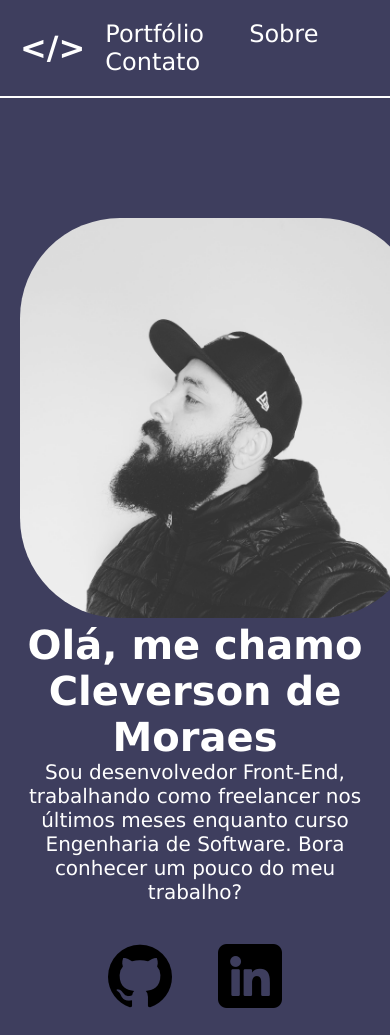
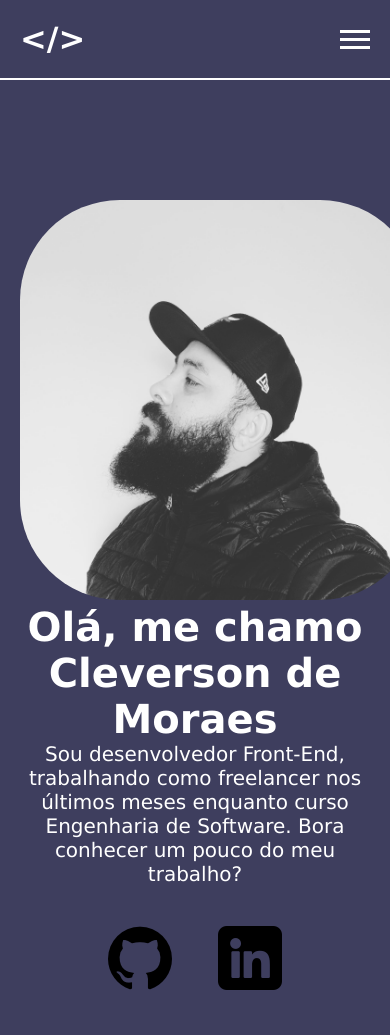
Before and after one commit to cleversonmoraes/portfolio, a plain HTML site: page index.html in a window 390 px wide. Shown: the top 1035 px of the page. Drawn offline with Linux system fonts and the light colour scheme.

Commit message:
menu hamburguer adc

```diff
--- a/index.html
+++ b/index.html
@@ -8,15 +8,17 @@
     <link rel="stylesheet" href="https://cdnjs.cloudflare.com/ajax/libs/font-awesome/5.15.4/css/all.min.css">
     <link rel="icon" href="./imagens/html-icon.png">
     <link rel="stylesheet" href="style.css">
+    <script src="menu-hamburguer.js" defer></script>
 </head>
 
 <body>
     <header class="containerHeader">
         <h1 class="logo">&lt;/&gt;</h1>
+        <button class="hamburguer"></button>
         <div class="containerOptions">
-            <a href="index.html#titlePortfolio"><span class="options">Portfólio</span></a>
-            <a href="about.html" target="_blank"><span class="options">Sobre</span></a>
-            <a href="index.html#titleContact"><span class="options">Contato</span></a>
+            <span class="options"><a href="index.html#titlePortfolio">Portfólio</a></span>
+            <span class="options"> <a href="about.html" target="_blank">Sobre</a></span>
+            <span class="options"><a href="index.html#titleContact">Contato</a></span>
         </div>
     </header>
 
--- /dev/null
+++ b/menu-hamburguer.js
@@ -0,0 +1,5 @@
+const hamburguer = document.querySelector(".hamburguer")
+const containerHeader = document.querySelector(".containerHeader")
+
+hamburguer.addEventListener("click", () =>
+    containerHeader.classList.toggle("active"))
--- a/style.css
+++ b/style.css
@@ -25,7 +25,7 @@ a {
 .logo {
     color: white;
 }
-.options {
+.options a {
     padding: 20px;
     color: white;
     font-size: 24px;
@@ -146,6 +146,30 @@ a {
     color: white;
 }
 
+/* MENU HAMBURGUER */
+
+.hamburguer {
+    display: none;
+    border: none;
+    background: none;
+    border-top: 3px solid #fff;
+    cursor: pointer;
+}
+
+.hamburguer::after,
+.hamburguer::before {
+    content: " ";
+    display: block;
+    width: 30px;
+    height: 3px;
+    background: #fff;
+    margin-top: 5px;
+
+    position: relative;
+    transition: 0.3s;
+}
+
+
 
 
 /* KEYFRAMES */
@@ -173,3 +197,63 @@ a {
         clip-path: inset(0% 0% 0% 0%);
     }
 }
+
+
+/* MEDIA QUERIES */
+
+@media (max-width: 700px) {
+    .hamburguer {
+        display: block;
+        z-index: 1;
+    }
+
+    .containerOptions {
+        display: flex;
+        position: fixed;
+        top: 0;
+        left: 0;
+        width: 100vw;
+        height: 100vh;
+        background: #3E3E5E;
+        clip-path: circle(100px at 90% -15%);
+        transition: 1s ease-in-out;
+
+        flex-direction: column;
+        justify-content: space-around;
+        align-items: center;
+        gap: 0;
+        pointer-events: none;
+    }
+
+    .containerOptions a {
+        font-size: 24px;
+        opacity: 1;
+    }
+
+
+    .containerHeader.active .containerOptions {
+        clip-path: circle(1500px at 90% -15%);
+        pointer-events: all;
+    }
+
+    .containerHeader.active .containerOptions {
+        opacity: 1;
+    }
+
+    .containerHeader.active .hamburguer {
+        position: fixed;
+        top: 26px;
+        right: 16px;
+        border-top-color: transparent;
+    }
+
+    .containerHeader.active .hamburguer::before {
+        transform: rotate(135deg);
+    }
+
+    .containerHeader.active .hamburguer::after {
+        transform: rotate(-135deg);
+        top: -7px;
+    }
+
+}
```
